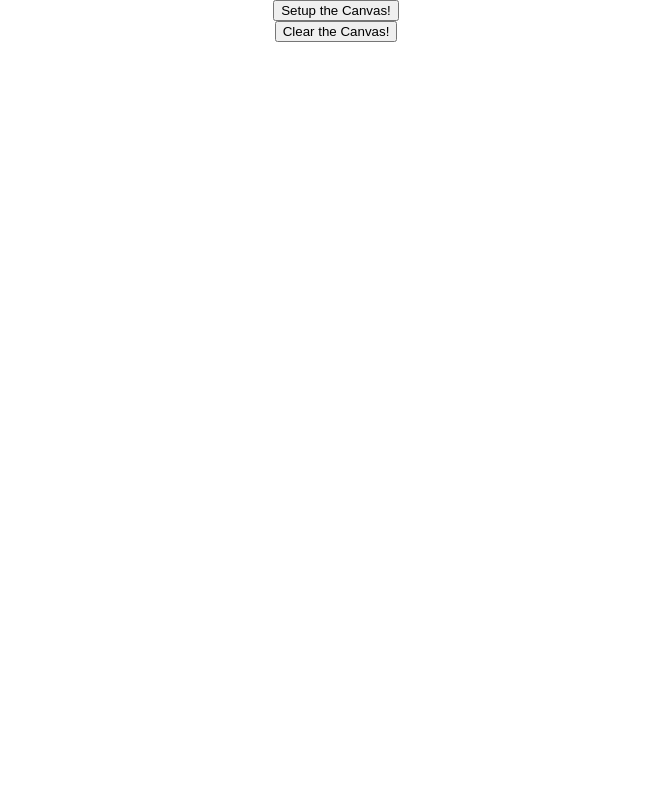
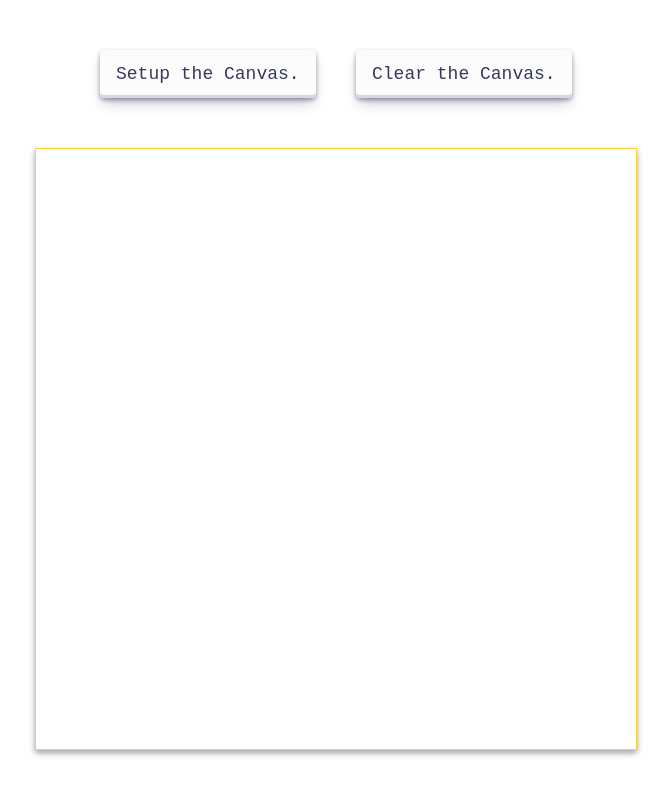
Before and after one commit to iam-rohan/Etch-a-Sketch, a plain HTML site: page index.html in a window 1280 px wide. Shown: the whole page, without its empty margins (304-975 px from the left). Drawn offline with Linux system fonts and the light colour scheme.

Commit message:
Solve the container overflow issue and make the site more visually appealing

```diff
--- a/index.html
+++ b/index.html
@@ -7,9 +7,13 @@
     <link rel="stylesheet" href="style.css" />
   </head>
   <body>
-    <button onclick="setStage()">Setup the Canvas!</button>
-    <button onclick="cleared()">Clear the Canvas!</button>
-    <div class="container"></div>
+    <div class="main-container">
+      <div class="btns">
+        <button onclick="setStage()" class="btn" role="button">Setup the Canvas.</button>
+        <button onclick="cleared()" class="btn" role="button">Clear the Canvas.</button>
+      </div>
+      <div class="container"></div>
+    </div>
     <script src="index.js"></script>
   </body>
 </html>
--- a/index.js
+++ b/index.js
@@ -9,18 +9,18 @@ function clearContainer() {
 function setStage() {
   clearContainer();
 
-  let gridSize = prompt("How many pixels per side?");
+  let gridSize = prompt("How many pixels per side?(MAX: 100)");
   let gridChecked = Math.min(parseInt(gridSize), 100);
   console.log(gridChecked);
 
-  const mainContainer = document.querySelector(".container");
+  const container = document.querySelector(".container");
   const gridContainer = document.createElement("div");
   gridContainer.classList.add("grid-container");
-  mainContainer.style.width = "600px";
-  const boxWidth = mainContainer.offsetWidth / gridChecked;
+  const boxWidth = container.offsetWidth / gridChecked;
 
   for (i = 0; i < gridChecked; i++) {
     const outerDiv = document.createElement("div");
+    outerDiv.classList.add("grid-row");
 
     for (j = 0; j < gridChecked; j++) {
       const div = document.createElement("div");
@@ -29,7 +29,7 @@ function setStage() {
       div.style.height = boxWidth + "px";
       outerDiv.appendChild(div);
     }
-    outerDiv.classList.add("grid-row");
+
     divMaker.appendChild(outerDiv);
   }
   const gridItems = document.querySelectorAll(".grid-item");
--- a/style.css
+++ b/style.css
@@ -1,17 +1,76 @@
 body {
+  margin: 0;
+}
+
+.btns {
+  display: flex;
+  gap: 40px;
+  margin-top: 50px;
+}
+
+.btn {
+  align-items: center;
+  appearance: none;
+  background-color: #fcfcfd;
+  border-radius: 4px;
+  border-width: 0;
+  box-shadow: rgba(45, 35, 66, 0.4) 0 2px 4px, rgba(45, 35, 66, 0.3) 0 7px 13px -3px, #d6d6e7 0 -3px 0 inset;
+  box-sizing: border-box;
+  color: #36395a;
+  cursor: pointer;
+  display: inline-flex;
+  font-family: "JetBrains Mono", monospace;
+  height: 48px;
+  justify-content: center;
+  line-height: 1;
+  list-style: none;
+  overflow: hidden;
+  padding-left: 16px;
+  padding-right: 16px;
+  position: relative;
+  text-align: left;
+  text-decoration: none;
+  transition: box-shadow 0.15s, transform 0.15s;
+  user-select: none;
+  -webkit-user-select: none;
+  touch-action: manipulation;
+  white-space: nowrap;
+  will-change: box-shadow, transform;
+  font-size: 18px;
+}
+
+.btn:focus {
+  box-shadow: #d6d6e7 0 0 0 1.5px inset, rgba(45, 35, 66, 0.4) 0 2px 4px, rgba(45, 35, 66, 0.3) 0 7px 13px -3px, #d6d6e7 0 -3px 0 inset;
+}
+
+.btn:hover {
+  box-shadow: rgba(45, 35, 66, 0.4) 0 4px 8px, rgba(45, 35, 66, 0.3) 0 7px 13px -3px, #d6d6e7 0 -3px 0 inset;
+  transform: translateY(-2px);
+}
+
+.btn:active {
+  box-shadow: #d6d6e7 0 3px 7px inset;
+  transform: translateY(2px);
+}
+
+.main-container {
   display: flex;
   flex-direction: column;
-  justify-content: center;
   align-items: center;
-  box-sizing: border-box;
-  margin: 0;
+}
+
+.container {
+  margin-top: 50px;
+  border: 1px solid rgb(253, 210, 49);
+  height: 600px;
+  width: 600px;
+  box-shadow: rgba(0, 0, 0, 0.16) 0px 3px 6px, rgba(0, 0, 0, 0.23) 0px 3px 6px;
 }
 
 .grid-container {
   display: flex;
   flex-direction: column;
   border: 1px solid red;
-  height: 100vh;
 }
 
 .grid-row {
@@ -19,11 +78,6 @@ body {
 }
 
 .grid-item {
-  height: 20px;
-  width: 20px;
-  border: 1px solid black;
+  border: 1px solid rgba(45, 35, 66, 0.3);
+  box-sizing: border-box;
 }
-
-.grid-clear {
-  background-color: white;
-}
```
